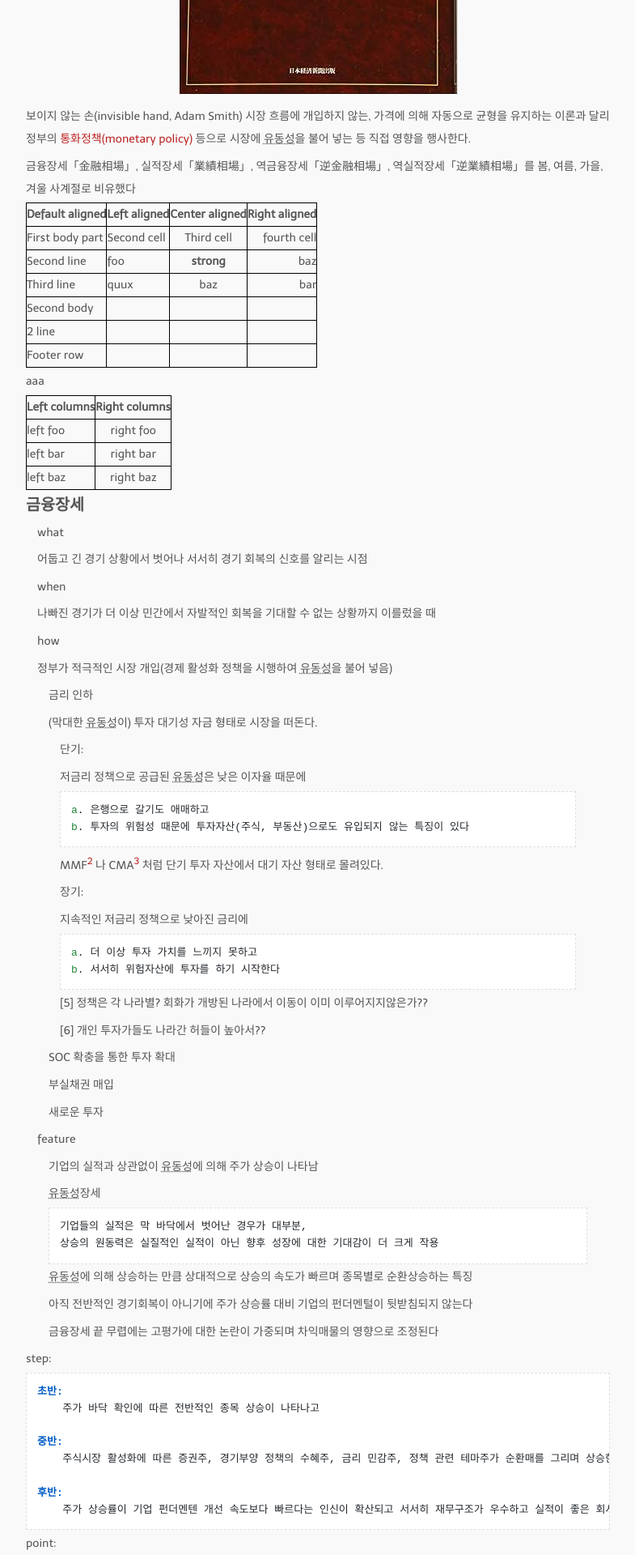
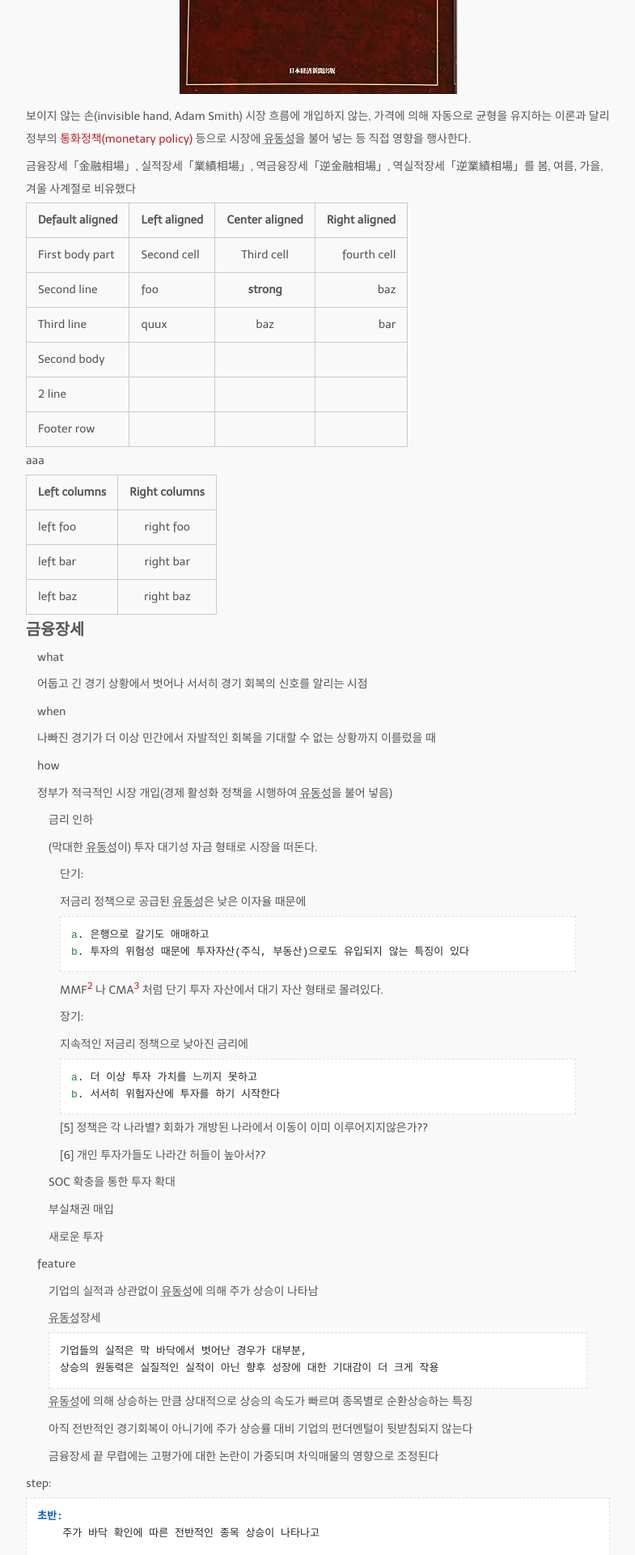
Before and after one commit to jung-research/github.io, a Jekyll site: the page built from index.markdown, in a window 1280 px wide. Shown: the part 650-2570 px from the top of the page at 81% size, without its empty margins (247-1032 px from the left). Built offline with Jekyll 4.4.1, drawn with Linux system fonts in a browser that asks for light colours; nearby versions of some CDN libraries; some web fonts are replaced.

Commit message:
mod style

```diff
--- a/media/css/style.css
+++ b/media/css/style.css
@@ -148,10 +148,19 @@ ul.listing {
         color: #ccc; }
 
 table{
-  border-collapse:collapse;}
+  border-collapse:collapse;
+  border-spacing: 0;
+  empty-cells: show;
+  border: 1px solid #cbcbcb;}
 
 table, th, td{
-  border: 1px solid black;}
+  border: 1px solid #cbcbcb;
+  /* border-left: 1px solid #cbcbcb; */
+  /* border-width: 0 0 0 1px; */
+  font-size: inherit;
+  margin: 0;
+  overflow: visible;
+  padding: .5em 1em;}
 
 article {
   margin: 2em 0; }
```
